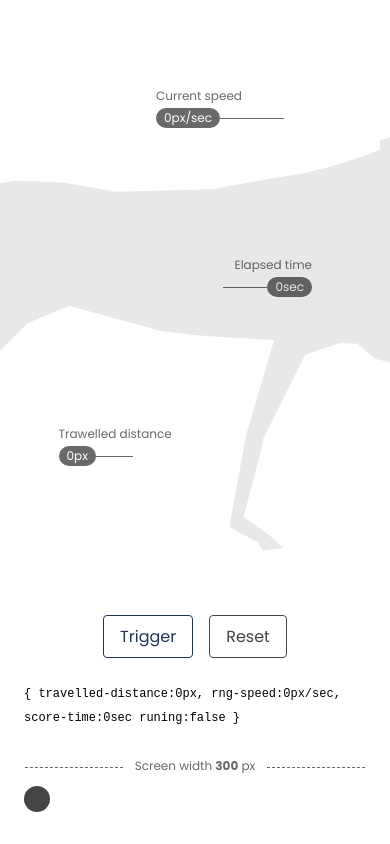
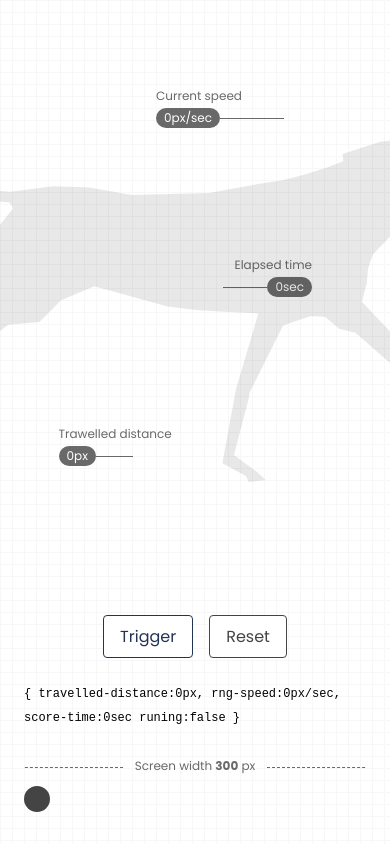
Before and after one commit to kaplanark/horse-race, a Vue app: page /introduce in a window 390 px wide. Built offline with nearby package versions, Linux system fonts and the light colour scheme.

Commit message:
responsived welcome page and introduce page

```diff
--- a/src/components/Introduce/Mechanism.vue
+++ b/src/components/Introduce/Mechanism.vue
@@ -70,6 +70,12 @@ const resetHandler = () => emits('reset');
 		color: var(--color-tertiary);
 		opacity: 0.1;
 		animation: 3s linear infinite gallop;
+	}
+
+	@media screen and (max-width: 768px) {
+		&::before {
+			font-size: 80vh;
+		}
 	}
 }
 
--- a/src/main.js
+++ b/src/main.js
@@ -6,7 +6,7 @@ import router from './router/index';
 
 
 const app = createApp(App);
-const pinia = createPinia()
+const pinia = createPinia();
 
 app.use(router);
 app.use(pinia);
--- a/src/views/Introduce.vue
+++ b/src/views/Introduce.vue
@@ -52,8 +52,8 @@ onMounted(() => {
 	scroll-snap-type: y mandatory;
 	overflow-x: hidden;
 	background-color: var(--color-white);
-	background-image: linear-gradient(#f6f6f6 0.5px, transparent 0.5px), linear-gradient(to right, #f6f6f6 0.5px, #ffffff 0.5px);
-	background-size: 10px 10px;
+	background-image: linear-gradient(#f7f7f7 0.6000000000000001px, transparent 0.6000000000000001px), linear-gradient(to right, #f7f7f7 0.6000000000000001px, #ffffff 0.6000000000000001px);
+	background-size: 12px 12px;
 
 	&::-webkit-scrollbar {
 		width: 8px;
--- a/src/views/RaceTrack.vue
+++ b/src/views/RaceTrack.vue
@@ -98,10 +98,16 @@ const horses = computed(() => raceStore.getHorses);
 		background-image: url('@assets/images/bg-mountain.webp');
 		background-size: contain;
 		background-repeat: repeat;
+		background-position: top center;
 		padding: 24px;
 		display: flex;
 		align-items: flex-start;
 		justify-content: space-between;
+
+		@media screen and (max-width: 900px) {
+			background-repeat: no-repeat;
+			background-size: cover;
+		}
 	}
 
 	&__content {
--- a/src/views/Welcome.vue
+++ b/src/views/Welcome.vue
@@ -76,5 +76,17 @@ const clickHandler = (route) => {
 			font-size: 12px;
 		}
 	}
+
+	@media screen and (max-width: 768px) {
+		background-repeat: no-repeat;
+
+		&__content {
+			justify-content: center;
+
+			h1 {
+				font-size: 64px;
+			}
+		}
+	}
 }
 </style>
```
